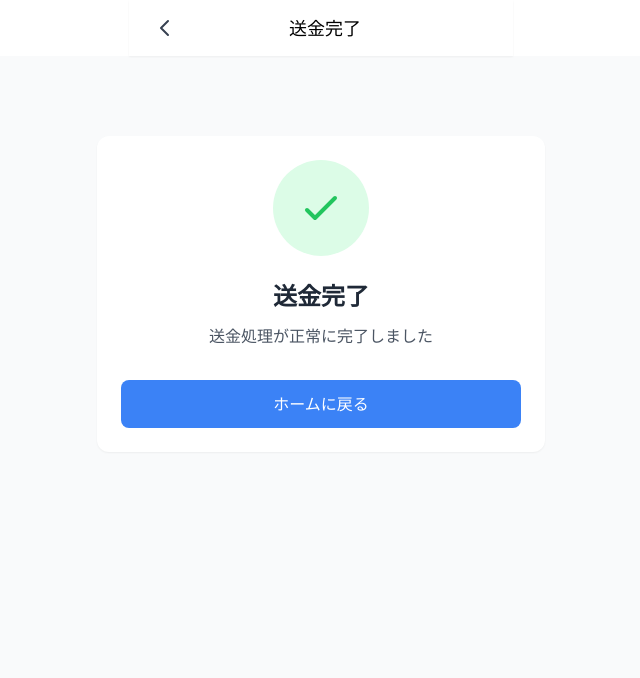
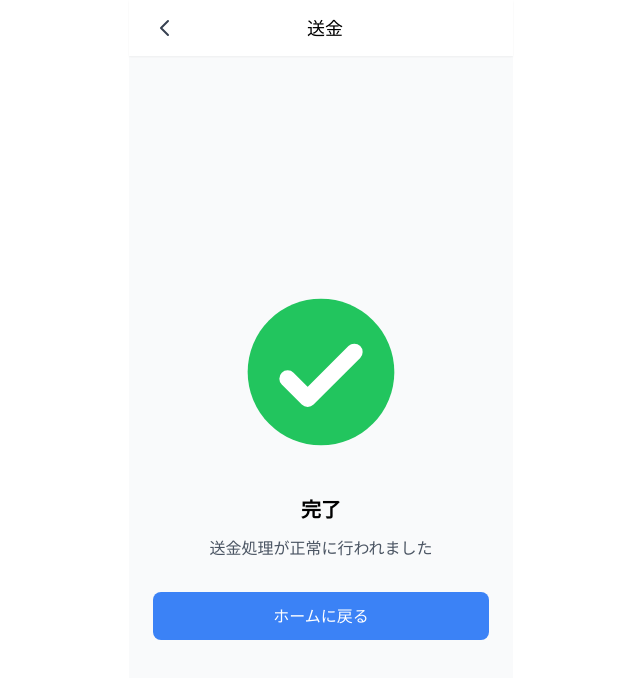
Before and after one commit to deraryo4559/GroupeF, a React (Vite) app in the folder front/: page /SendMoneyComplete in a window 1280 px wide. Shown: the top 678 px of the page, without its empty margins (319-959 px from the left). Built offline with nearby package versions, Linux system fonts and the light colour scheme.

Commit message:
支払い画面の改修

```diff
--- a/front/src/pages/SendMoneyComplete.jsx
+++ b/front/src/pages/SendMoneyComplete.jsx
@@ -12,20 +12,31 @@ const SendMoneyComplete = () => {
 
     return (
         <>
-            <Header title="送金完了" backTo="/" />
-            <div className="min-h-screen pt-20 px-4 pb-8 bg-gray-50">
-                <div className="w-full max-w-md mx-auto bg-white rounded-xl shadow-sm p-6 flex justify-center flex-col items-center">
+            <Header title="送金" backTo="/sendMoney" />
+            <div className="flex justify-center h-screen">
+                <div className="min-w-[300px] w-full max-w-sm pl-6 pr-6 flex flex-col items-center justify-center bg-gray-50">
                     {/* 完了アイコン */}
-                    <div className="w-24 h-24 rounded-full bg-green-100 flex items-center justify-center mb-6">
-                        <svg className="w-12 h-12 text-green-500" fill="none" stroke="currentColor" viewBox="0 0 24 24" xmlns="http://www.w3.org/2000/svg">
-                            <path strokeLinecap="round" strokeLinejoin="round" strokeWidth="2" d="M5 13l4 4L19 7"></path>
-                        </svg>
+                    <div className="h-[25%] mb-6 flex justify-center items-center">
+                        {/* アイコン全体のサイズはここで調整 (例: w-28 h-28) */}
+                        <div className="w-40 h-40">
+                            <svg viewBox="0 0 24 24" fill="none" xmlns="http://www.w3.org/2000/svg">
+                                {/* 背景の円 (緑色) */}
+                                <circle cx="12" cy="12" r="11" className="fill-green-500" />
+                                {/* チェックマークの線 (白色) */}
+                                <path
+                                    d="M7 13l3 3 7-7"
+                                    className="stroke-white"
+                                    strokeWidth="2.5"
+                                    strokeLinecap="round"
+                                    strokeLinejoin="round"
+                                />
+                            </svg>
+                        </div>
                     </div>
-
                     {/* 完了メッセージ */}
-                    <h1 className="text-2xl font-bold text-gray-800 mb-3">送金完了</h1>
+                    <h1 className="text-xl font-bold text-center mb-3">完了</h1>
                     <p className="text-gray-600 text-center mb-8">
-                        送金処理が正常に完了しました
+                        送金処理が正常に行われました
                     </p>
 
                     {/* ホームに戻る */}
```
